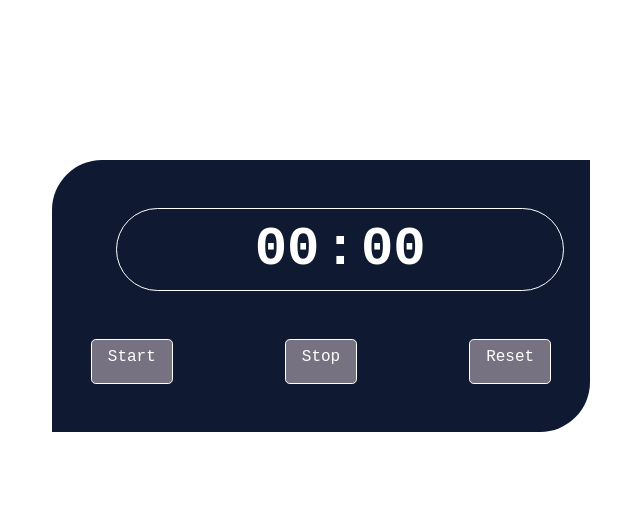
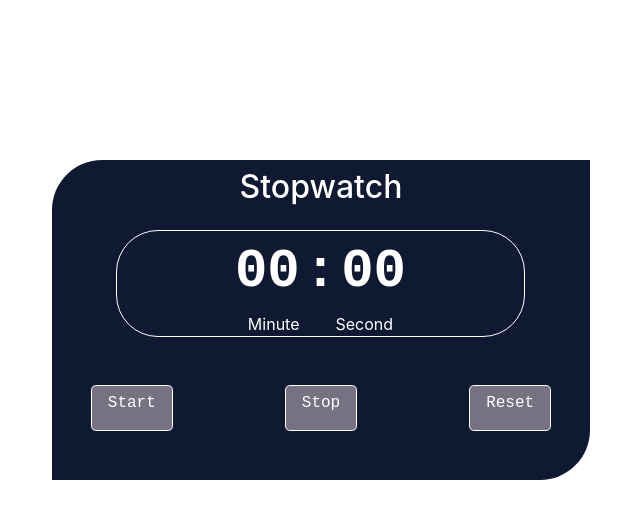
Before and after one commit to vaibhav27996/Stopwatch-timer, a plain HTML site: page index.html in a window 1280 px wide. Shown: the whole page, without its empty margins (319-959 px from the left). Drawn offline with nearby package versions, Linux system fonts and the light colour scheme.

Commit message:
add minutes and second labels

```diff
--- a/index.html
+++ b/index.html
@@ -1,17 +1,11 @@
-<!DOCTYPE html>
-<html lang="en">
-<head>
+<html lang="en"><head>
     <meta charset="UTF-8">
     <meta http-equiv="X-UA-Compatible" content="IE=edge">
     <meta name="viewport" content="width=device-width, initial-scale=1.0">
     <title>StopWatch Timer</title>
-    <link rel="stylesheet" href="https://cdn.jsdelivr.net/npm/bootstrap@4.6.2/dist/css/bootstrap.min.css"
-    integrity="sha384-xOolHFLEh07PJGoPkLv1IbcEPTNtaed2xpHsD9ESMhqIYd0nLMwNLD69Npy4HI+N" crossorigin="anonymous">
+    <link rel="stylesheet" href="https://cdn.jsdelivr.net/npm/bootstrap@4.6.2/dist/css/bootstrap.min.css" integrity="sha384-xOolHFLEh07PJGoPkLv1IbcEPTNtaed2xpHsD9ESMhqIYd0nLMwNLD69Npy4HI+N" crossorigin="anonymous">
     <script src="https://code.jquery.com/jquery-3.1.1.js"></script>
-    <script
-  src="https://code.jquery.com/jquery-3.6.1.js"
-  integrity="sha256-3zlB5s2uwoUzrXK3BT7AX3FyvojsraNFxCc2vC/7pNI="
-  crossorigin="anonymous"></script>
+    <script src="https://code.jquery.com/jquery-3.6.1.js" integrity="sha256-3zlB5s2uwoUzrXK3BT7AX3FyvojsraNFxCc2vC/7pNI=" crossorigin="anonymous"></script>
     <link rel="stylesheet" href="stopwatch.css">
 </head>
 <body>
@@ -20,13 +14,19 @@
             <div class="col-12 col-sm-12 col-md-12 col-lg-12">
                 <!-- this to for center the box -->
                 <div class="center-box">
+                    <h2 class="text-center pt-2">Stopwatch</h2>
                     <div class="row">
-                        <div class="col-12 col-sm-12 col-md-12 col-lg-12 pt-5">
+                        <div class="col-12 col-sm-12 col-md-12 col-lg-12 pt-3">
                             <!-- this is timer container -->
+
                             <center id="timer-container" class="timer-cotainer-before">
                                 <span class="display-no" id="min">00</span>
                                 <span class="display-no">:</span>
                                 <span class="display-no" id="second">00</span>
+
+                                <div class="label">
+                                    <span>Minute</span>&nbsp;&nbsp;&nbsp;&nbsp;&nbsp;&nbsp;&nbsp;&nbsp;<span>Second</span>
+                                </div>
                             </center>
                         </div>
                     </div>
@@ -65,5 +65,5 @@
         </div>
     </div>
     <script type="text/javascript" src="stopwatch_script.js"></script>
-</body>
-</html>
+
+</body></html>
--- a/stopwatch.css
+++ b/stopwatch.css
@@ -7,7 +7,7 @@
     margin-right: auto;
     top: 18%;
     margin-top: 10rem;
-    height: 17rem;
+    height: 20rem;
     border-top-left-radius:  50px;
     border-bottom-right-radius:  50px;
 }
@@ -38,7 +38,7 @@
 
 .timer-cotainer-before{
     border-radius: 42px;
-    width: 28rem;
+    width: 76%;
     margin-left: 4rem;
     border: 1px solid white;
 }
@@ -53,6 +53,12 @@
     border-radius: 42px;
     width: 28rem;
     margin-left: 4rem;
+}
+.label{
+    color: white;
+}
+h2{
+    color: white;
 }
 
 @keyframes blink {
```
